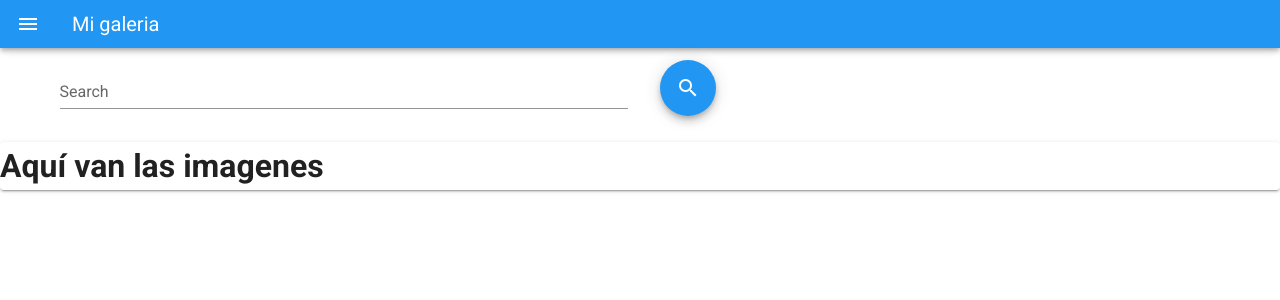
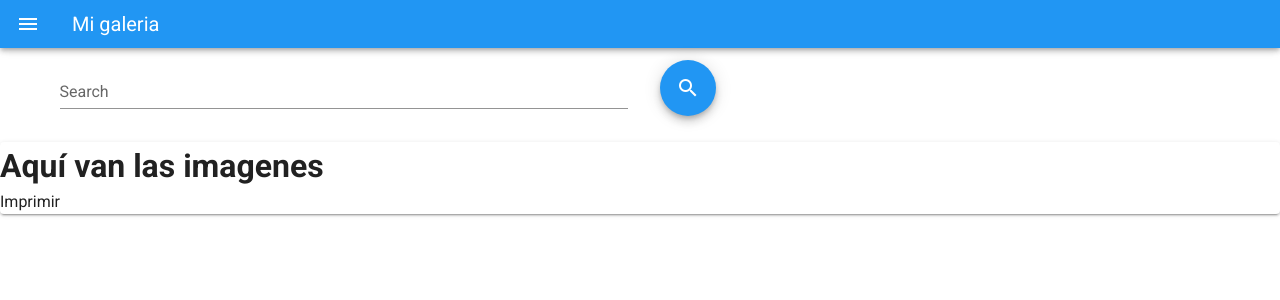
Before and after one commit to maurza/GuiaDojoVue, a Vue app: page / in a window 1280 px wide. Shown: the top 300 px of the page. Built offline with nearby package versions, Linux system fonts and the light colour scheme.

Commit message:
Se agrego la consulta axios y se envio los datos al ImageList

```diff
--- a/src/App.vue
+++ b/src/App.vue
@@ -2,8 +2,8 @@
    <v-app>
     <Toolbar />
     <v-main>
-      <Search />
-      <ImageList/>
+       <Search v-on:searchResult="searchResult" />
+       <ImageList v-bind:items="items"/>
     </v-main>
   </v-app>
 </template>
@@ -22,9 +22,13 @@ export default {
     Search,
     ImageList
   },
-
+  methods:{
+    searchResult(response){
+      this.items=response;
+    }
+  },
   data: () => ({
-    //
+    items: [],
   }),
 };
 </script>
--- a/src/components/ImageList.vue
+++ b/src/components/ImageList.vue
@@ -1,11 +1,18 @@
 <template>
     <v-card>
         <h1>Aquí van las imagenes</h1>
+        <button @click="imprimir">Imprimir</button>
     </v-card>
 </template>
 
 <script>
 export default {
-    name : 'ImageList'
+    name : 'ImageList',
+    props: ["items"],
+    methods:{
+       imprimir(){
+           console.log(this.items)
+       }
+    }
 }
 </script>
--- a/src/components/Search.vue
+++ b/src/components/Search.vue
@@ -29,6 +29,7 @@ export default {
         .get("https://pixabay.com/api/?key=18325849-94cafec8b0f30985ae8cfbdde&q="+this.word+"&image_type=photo")
         .then((response) => {
          this.search = response.data;
+         this.$emit("searchResult", response.data);
         }).catch(err=>{
             console.log(err)})
     },
```
